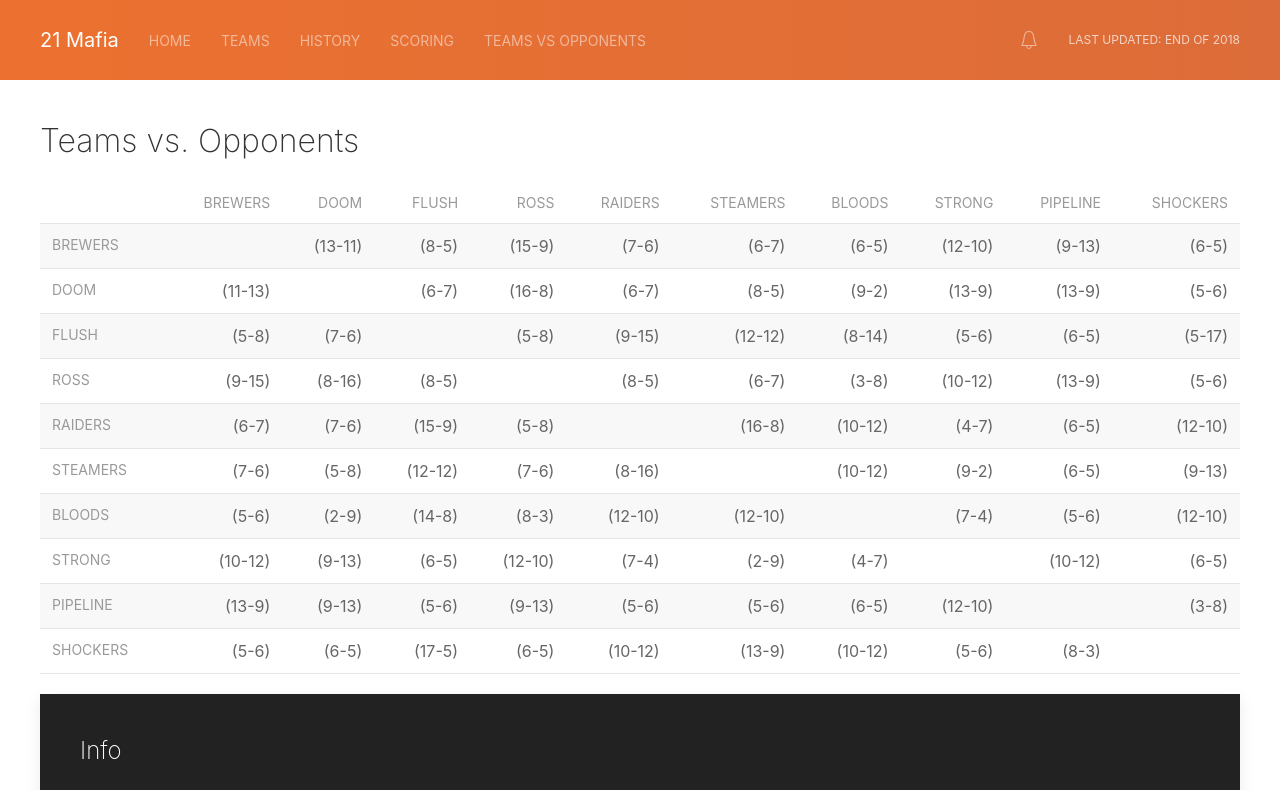
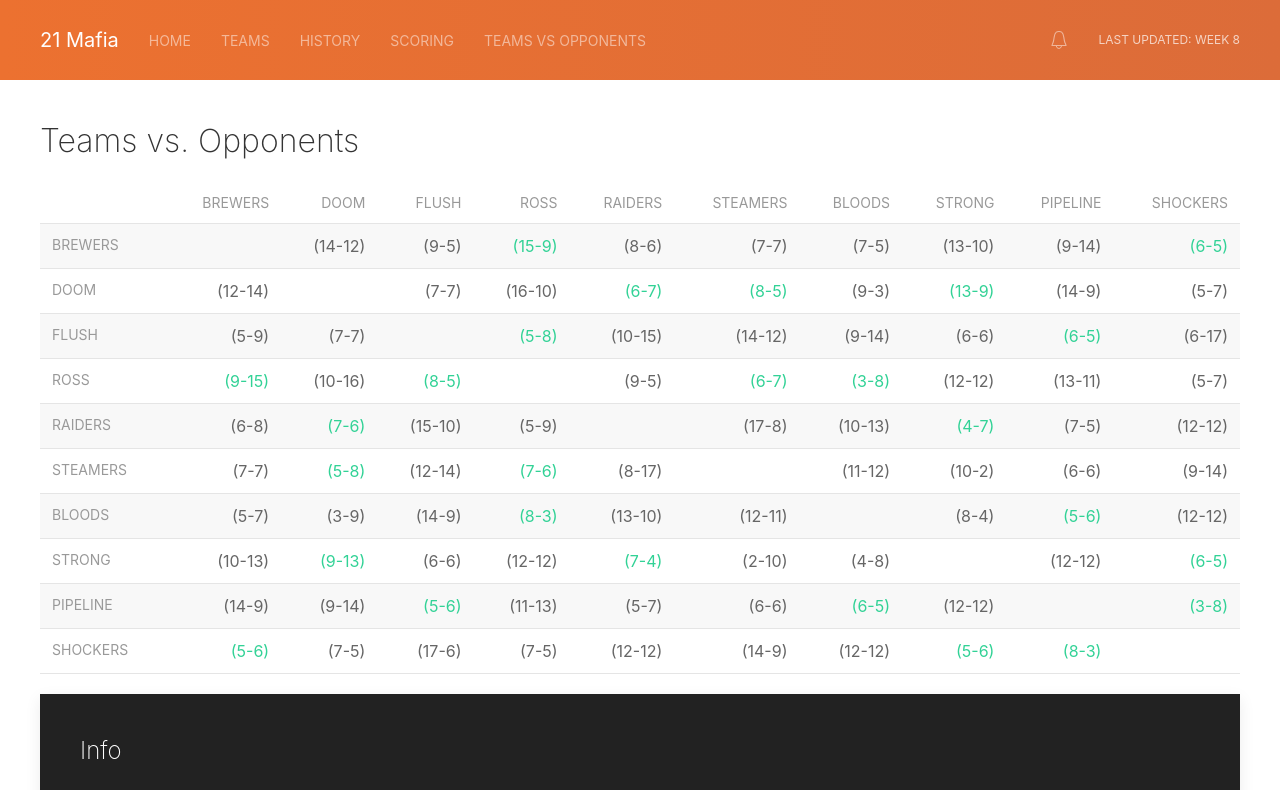
Before and after one commit to andrewtougas/21mafia, a Vue app: page /#/teams-vs-opponents in a window 1280 px wide. Shown: the top 790 px of the page. Built offline with nearby package versions, Linux system fonts and the light colour scheme.

Commit message:
Updated league data for 2019 season weeks 1-8

```diff
--- a/src/json/highestGameScores.json
+++ b/src/json/highestGameScores.json
@@ -13,6 +13,22 @@
       "nickname": "Raiders",
       "abbr": "STD",
       "score": 140.1
+    }
+  },
+  {
+    "year": 2019,
+    "week": 1,
+    "winningTeam": {
+      "name": "The Shockers",
+      "nickname": "Shockers",
+      "abbr": "THUR",
+      "score": 192.6
+    },
+    "losingTeam": {
+      "name": "Danger Ross",
+      "nickname": "Ross",
+      "abbr": "DGR",
+      "score": 130.1
     }
   },
   {
--- a/src/json/highestScores.json
+++ b/src/json/highestScores.json
@@ -1,4 +1,15 @@
 [
+  {
+    "score": 192.6,
+    "team": {
+      "name": "The Shockers",
+      "nickname": "Shockers",
+      "abbr": "THUR",
+      "org": "THUR"
+    },
+    "year": 2019,
+    "week": 1
+  },
   {
     "score": 192,
     "team": {
--- a/src/json/lowestScores.json
+++ b/src/json/lowestScores.json
@@ -537,5 +537,38 @@
     },
     "year": 2018,
     "week": "Rd 3"
+  },
+  {
+    "score": 59,
+    "team": {
+      "name": "The Nasty Steamers",
+      "nickname": "Steamers",
+      "abbr": "TNS",
+      "org": "TNS"
+    },
+    "year": 2019,
+    "week": "1"
+  },
+  {
+    "score": 54.1,
+    "team": {
+      "name": "The Legion of Doom",
+      "nickname": "Doom",
+      "abbr": "LOD",
+      "org": "LOD"
+    },
+    "year": 2019,
+    "week": "7"
+  },
+  {
+    "score": 57.2,
+    "team": {
+      "name": "Capehart Bloods",
+      "nickname": "Bloods",
+      "abbr": "BIGD",
+      "org": "BIGD"
+    },
+    "year": 2019,
+    "week": "7"
   }
 ]
--- a/src/json/settings.json
+++ b/src/json/settings.json
@@ -1,5 +1,5 @@
 {
   "startYear": 2007,
-  "endYear": 2018,
-  "updated": "End of 2018"
+  "endYear": 2019,
+  "updated": "Week 8"
 }
--- a/src/views/TeamsVsOpponents.vue
+++ b/src/views/TeamsVsOpponents.vue
@@ -22,131 +22,131 @@
           <tr>
             <td class="team-name">Brewers</td>
             <td class="unplayed"></td> <!-- Brewers -->
-            <td>(13-11)</td> <!-- Doom -->
-            <td>(8-5)</td> <!-- Flush -->
-            <td>(15-9)</td> <!-- Ross -->
-            <td>(7-6)</td> <!-- Raiders -->
-            <td>(6-7)</td> <!-- Steamers -->
-            <td>(6-5)</td> <!-- Bloods -->
-            <td>(12-10)</td> <!-- Strong -->
-            <td>(9-13)</td> <!-- Pipeline -->
-            <td>(6-5)</td> <!-- Shockers -->
+            <td>(14-12)</td> <!-- Doom -->
+            <td>(9-5)</td> <!-- Flush -->
+            <td class="unplayed">(15-9)</td> <!-- Ross -->
+            <td>(8-6)</td> <!-- Raiders -->
+            <td>(7-7)</td> <!-- Steamers -->
+            <td>(7-5)</td> <!-- Bloods -->
+            <td>(13-10)</td> <!-- Strong -->
+            <td>(9-14)</td> <!-- Pipeline -->
+            <td class="unplayed">(6-5)</td> <!-- Shockers -->
           </tr>
           <tr>
             <td class="team-name">Doom</td>
-            <td>(11-13)</td> <!-- Brewers -->
+            <td>(12-14)</td> <!-- Brewers -->
             <td class="unplayed"></td> <!-- Doom -->
-            <td>(6-7)</td> <!-- Flush -->
-            <td>(16-8)</td> <!-- Ross -->
-            <td>(6-7)</td> <!-- Raiders -->
-            <td>(8-5)</td> <!-- Steamers -->
-            <td>(9-2)</td> <!-- Bloods -->
-            <td>(13-9)</td> <!-- Strong -->
-            <td>(13-9)</td> <!-- Pipeline -->
-            <td>(5-6)</td> <!-- Shockers -->
+            <td>(7-7)</td> <!-- Flush -->
+            <td>(16-10)</td> <!-- Ross -->
+            <td class="unplayed">(6-7)</td> <!-- Raiders -->
+            <td class="unplayed">(8-5)</td> <!-- Steamers -->
+            <td>(9-3)</td> <!-- Bloods -->
+            <td class="unplayed">(13-9)</td> <!-- Strong -->
+            <td>(14-9)</td> <!-- Pipeline -->
+            <td>(5-7)</td> <!-- Shockers -->
           </tr>
           <tr>
             <td class="team-name">Flush</td>
-            <td>(5-8)</td> <!-- Brewers -->
-            <td>(7-6)</td> <!-- Doom -->
+            <td>(5-9)</td> <!-- Brewers -->
+            <td>(7-7)</td> <!-- Doom -->
             <td class="unplayed"></td> <!-- Flush -->
-            <td>(5-8)</td> <!-- Ross -->
-            <td>(9-15)</td> <!-- Raiders -->
-            <td>(12-12)</td> <!-- Steamers -->
-            <td>(8-14)</td> <!-- Bloods -->
-            <td>(5-6)</td> <!-- Strong -->
-            <td>(6-5)</td> <!-- Pipeline -->
-            <td>(5-17)</td> <!-- Shockers -->
+            <td class="unplayed">(5-8)</td> <!-- Ross -->
+            <td>(10-15)</td> <!-- Raiders -->
+            <td>(14-12)</td> <!-- Steamers -->
+            <td>(9-14)</td> <!-- Bloods -->
+            <td>(6-6)</td> <!-- Strong -->
+            <td class="unplayed">(6-5)</td> <!-- Pipeline -->
+            <td>(6-17)</td> <!-- Shockers -->
           </tr>
           <tr>
             <td class="team-name">Ross</td>
-            <td>(9-15)</td> <!-- Brewers -->
-            <td>(8-16)</td> <!-- Doom -->
-            <td>(8-5)</td> <!-- Flush -->
+            <td class="unplayed">(9-15)</td> <!-- Brewers -->
+            <td>(10-16)</td> <!-- Doom -->
+            <td class="unplayed">(8-5)</td> <!-- Flush -->
             <td class="unplayed"></td> <!-- Ross -->
-            <td>(8-5)</td> <!-- Raiders -->
-            <td>(6-7)</td> <!-- Steamers -->
-            <td>(3-8)</td> <!-- Bloods -->
-            <td>(10-12)</td> <!-- Strong -->
-            <td>(13-9)</td> <!-- Pipeline -->
-            <td>(5-6)</td> <!-- Shockers -->
+            <td>(9-5)</td> <!-- Raiders -->
+            <td class="unplayed">(6-7)</td> <!-- Steamers -->
+            <td class="unplayed">(3-8)</td> <!-- Bloods -->
+            <td>(12-12)</td> <!-- Strong -->
+            <td>(13-11)</td> <!-- Pipeline -->
+            <td>(5-7)</td> <!-- Shockers -->
           </tr>
           <tr>
             <td class="team-name">Raiders</td>
-            <td>(6-7)</td> <!-- Brewers -->
-            <td>(7-6)</td> <!-- Doom -->
-            <td>(15-9)</td> <!-- Flush -->
-            <td>(5-8)</td> <!-- Ross -->
+            <td>(6-8)</td> <!-- Brewers -->
+            <td class="unplayed">(7-6)</td> <!-- Doom -->
+            <td>(15-10)</td> <!-- Flush -->
+            <td>(5-9)</td> <!-- Ross -->
             <td class="unplayed"></td> <!-- Raiders -->
-            <td>(16-8)</td> <!-- Steamers -->
-            <td>(10-12)</td> <!-- Bloods -->
-            <td>(4-7)</td> <!-- Strong -->
-            <td>(6-5)</td> <!-- Pipeline -->
-            <td>(12-10)</td> <!-- Shockers -->
+            <td>(17-8)</td> <!-- Steamers -->
+            <td>(10-13)</td> <!-- Bloods -->
+            <td class="unplayed">(4-7)</td> <!-- Strong -->
+            <td>(7-5)</td> <!-- Pipeline -->
+            <td>(12-12)</td> <!-- Shockers -->
           </tr>
           <tr>
             <td class="team-name">Steamers</td>
-            <td>(7-6)</td> <!-- Brewers -->
-            <td>(5-8)</td> <!-- Doom -->
-            <td>(12-12)</td> <!-- Flush -->
-            <td>(7-6)</td> <!-- Ross -->
-            <td>(8-16)</td> <!-- Raiders -->
+            <td>(7-7)</td> <!-- Brewers -->
+            <td class="unplayed">(5-8)</td> <!-- Doom -->
+            <td>(12-14)</td> <!-- Flush -->
+            <td class="unplayed">(7-6)</td> <!-- Ross -->
+            <td>(8-17)</td> <!-- Raiders -->
             <td class="unplayed"></td> <!-- Steamers -->
-            <td>(10-12)</td> <!-- Bloods -->
-            <td>(9-2)</td> <!-- Strong -->
-            <td>(6-5)</td> <!-- Pipeline -->
-            <td>(9-13)</td> <!-- Shockers -->
+            <td>(11-12)</td> <!-- Bloods -->
+            <td>(10-2)</td> <!-- Strong -->
+            <td>(6-6)</td> <!-- Pipeline -->
+            <td>(9-14)</td> <!-- Shockers -->
           </tr>
           <tr>
             <td class="team-name">Bloods</td>
-            <td>(5-6)</td> <!-- Brewers -->
-            <td>(2-9)</td> <!-- Doom -->
-            <td>(14-8)</td> <!-- Flush -->
-            <td>(8-3)</td> <!-- Ross -->
-            <td>(12-10)</td> <!-- Raiders -->
-            <td>(12-10)</td> <!-- Steamers -->
+            <td>(5-7)</td> <!-- Brewers -->
+            <td>(3-9)</td> <!-- Doom -->
+            <td>(14-9)</td> <!-- Flush -->
+            <td class="unplayed">(8-3)</td> <!-- Ross -->
+            <td>(13-10)</td> <!-- Raiders -->
+            <td>(12-11)</td> <!-- Steamers -->
             <td class="unplayed"></td> <!-- Bloods -->
-            <td>(7-4)</td> <!-- Strong -->
-            <td>(5-6)</td> <!-- Pipeline -->
-            <td>(12-10)</td> <!-- Shockers -->
+            <td>(8-4)</td> <!-- Strong -->
+            <td class="unplayed">(5-6)</td> <!-- Pipeline -->
+            <td>(12-12)</td> <!-- Shockers -->
           </tr>
           <tr>
             <td class="team-name">Strong</td>
-            <td>(10-12)</td> <!-- Brewers -->
-            <td>(9-13)</td> <!-- Doom -->
-            <td>(6-5)</td> <!-- Flush -->
-            <td>(12-10)</td> <!-- Ross -->
-            <td>(7-4)</td> <!-- Raiders -->
-            <td>(2-9)</td> <!-- Steamers -->
-            <td>(4-7)</td> <!-- Bloods -->
+            <td>(10-13)</td> <!-- Brewers -->
+            <td class="unplayed">(9-13)</td> <!-- Doom -->
+            <td>(6-6)</td> <!-- Flush -->
+            <td>(12-12)</td> <!-- Ross -->
+            <td class="unplayed">(7-4)</td> <!-- Raiders -->
+            <td>(2-10)</td> <!-- Steamers -->
+            <td>(4-8)</td> <!-- Bloods -->
             <td class="unplayed"></td> <!-- Strong -->
-            <td>(10-12)</td> <!-- Pipeline -->
-            <td>(6-5)</td> <!-- Shockers -->
+            <td>(12-12)</td> <!-- Pipeline -->
+            <td class="unplayed">(6-5)</td> <!-- Shockers -->
           </tr>
           <tr>
             <td class="team-name">Pipeline</td>
-            <td>(13-9)</td> <!-- Brewers -->
-            <td>(9-13)</td> <!-- Doom -->
-            <td>(5-6)</td> <!-- Flush -->
-            <td>(9-13)</td> <!-- Ross -->
-            <td>(5-6)</td> <!-- Raiders -->
-            <td>(5-6)</td> <!-- Steamers -->
-            <td>(6-5)</td> <!-- Bloods -->
-            <td>(12-10)</td> <!-- Strong -->
+            <td>(14-9)</td> <!-- Brewers -->
+            <td>(9-14)</td> <!-- Doom -->
+            <td class="unplayed">(5-6)</td> <!-- Flush -->
+            <td>(11-13)</td> <!-- Ross -->
+            <td>(5-7)</td> <!-- Raiders -->
+            <td>(6-6)</td> <!-- Steamers -->
+            <td class="unplayed">(6-5)</td> <!-- Bloods -->
+            <td>(12-12)</td> <!-- Strong -->
             <td class="unplayed"></td> <!-- Pipeline -->
-            <td>(3-8)</td> <!-- Shockers -->
+            <td class="unplayed">(3-8)</td> <!-- Shockers -->
           </tr>
           <tr>
             <td class="team-name">Shockers</td>
-            <td>(5-6)</td> <!-- Brewers -->
-            <td>(6-5)</td> <!-- Doom -->
-            <td>(17-5)</td> <!-- Flush -->
-            <td>(6-5)</td> <!-- Ross -->
-            <td>(10-12)</td> <!-- Raiders -->
-            <td>(13-9)</td> <!-- Steamers -->
-            <td>(10-12)</td> <!-- Bloods -->
-            <td>(5-6)</td> <!-- Strong -->
-            <td>(8-3)</td> <!-- Pipeline -->
+            <td class="unplayed">(5-6)</td> <!-- Brewers -->
+            <td>(7-5)</td> <!-- Doom -->
+            <td>(17-6)</td> <!-- Flush -->
+            <td>(7-5)</td> <!-- Ross -->
+            <td>(12-12)</td> <!-- Raiders -->
+            <td>(14-9)</td> <!-- Steamers -->
+            <td>(12-12)</td> <!-- Bloods -->
+            <td class="unplayed">(5-6)</td> <!-- Strong -->
+            <td class="unplayed">(8-3)</td> <!-- Pipeline -->
             <td class="unplayed"></td> <!-- Shockers -->
           </tr>
         </tbody>
```
Also changed, not shown: src/json/latestGames.json (+25 -25 lines).
